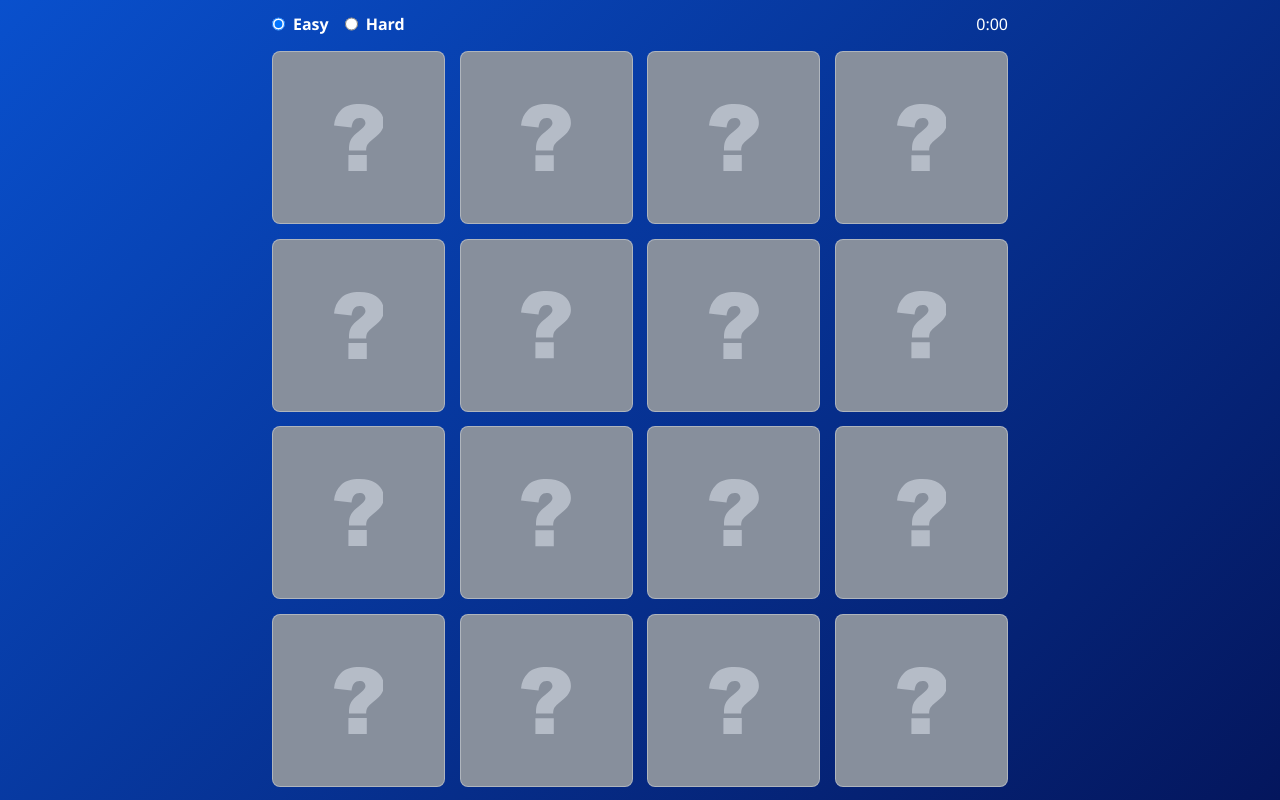
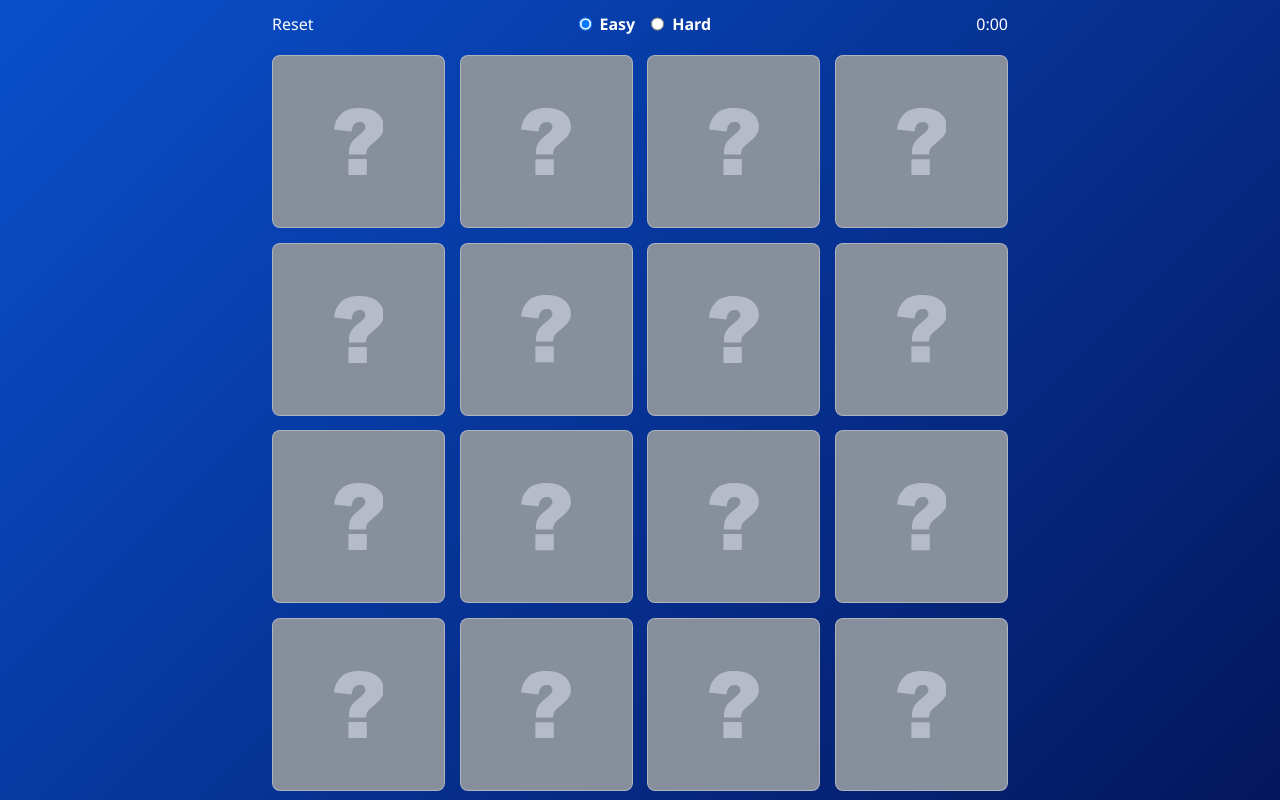
Before and after one commit to gabriel-dp/Memory_Languages, a React (Vite) app: page / in a window 1280 px wide. Built offline with nearby package versions, Linux system fonts and the light colour scheme.

Commit message:
✨ Add Reset Button

```diff
--- a/src/pages/MemoryGame/components/GameMenu/index.tsx
+++ b/src/pages/MemoryGame/components/GameMenu/index.tsx
@@ -1,12 +1,13 @@
 import { difficulties } from "data/gameOptions";
 import Timer from "components/Timer";
 
-import { Difficulties, OptionsContainer } from "./styles";
+import { Difficulties, MenuButton, OptionsContainer } from "./styles";
 
 interface MenuProps {
 	dimension: number;
 	changeDimension: (newDimension: number) => void;
 	time: number;
+	resetGame: () => void;
 }
 
 export default function GameMenu(props: MenuProps) {
@@ -16,6 +17,7 @@ export default function GameMenu(props: MenuProps) {
 
 	return (
 		<OptionsContainer>
+			<MenuButton onClick={() => props.resetGame()}>Reset</MenuButton>
 			<Difficulties>
 				{Object.keys(difficulties).map((difficulty) => (
 					<div key={difficulty}>
--- a/src/pages/MemoryGame/components/GameMenu/styles.ts
+++ b/src/pages/MemoryGame/components/GameMenu/styles.ts
@@ -26,3 +26,17 @@ export const Difficulties = styled.div`
 		gap: 0.5rem;
 	}
 `;
+
+export const MenuButton = styled.button`
+	background-color: transparent;
+	border: none;
+	cursor: pointer;
+
+	font-size: 1rem;
+	color: #fff;
+	padding: 0.25rem 0;
+
+	:hover {
+		text-decoration: underline;
+	}
+`;
--- a/src/pages/MemoryGame/components/Minigame/index.tsx
+++ b/src/pages/MemoryGame/components/Minigame/index.tsx
@@ -11,6 +11,7 @@ interface MinigameProps {
 	dimension: number;
 	gameElements: elementType[];
 	isPlaying: (state: boolean, reset?: boolean) => void;
+	reset: {};
 }
 
 export default function Minigame(props: MinigameProps) {
@@ -29,7 +30,7 @@ export default function Minigame(props: MinigameProps) {
 		setSecond(null);
 		setSolved([]);
 		setShuffledCards(shuffle(props.dimension, props.gameElements));
-	}, [props.dimension, props.gameElements]);
+	}, [props.dimension, props.gameElements, props.reset]);
 
 	const handleClick = (card: cardType) => {
 		// Timer starts when user clicks in a card
--- a/src/pages/MemoryGame/index.tsx
+++ b/src/pages/MemoryGame/index.tsx
@@ -30,11 +30,15 @@ export default function MemoryGame() {
 		return () => clearInterval(interval);
 	}, [playing]);
 
+	// Reset function is made of a empty object that is reloaded and forces <Minigame /> to rerender
+	const [reset, setState] = useState({});
+	const resetGame = () => setState({ ...reset });
+
 	return (
 		<ScreenWrapper>
 			<GameContainer>
-				<GameMenu dimension={dimension} changeDimension={changeDimension} time={time}></GameMenu>
-				<Minigame dimension={dimension} gameElements={gameElements} isPlaying={isPlaying} />
+				<GameMenu dimension={dimension} changeDimension={changeDimension} time={time} resetGame={resetGame} />
+				<Minigame dimension={dimension} gameElements={gameElements} isPlaying={isPlaying} reset={reset} />
 			</GameContainer>
 		</ScreenWrapper>
 	);
```
